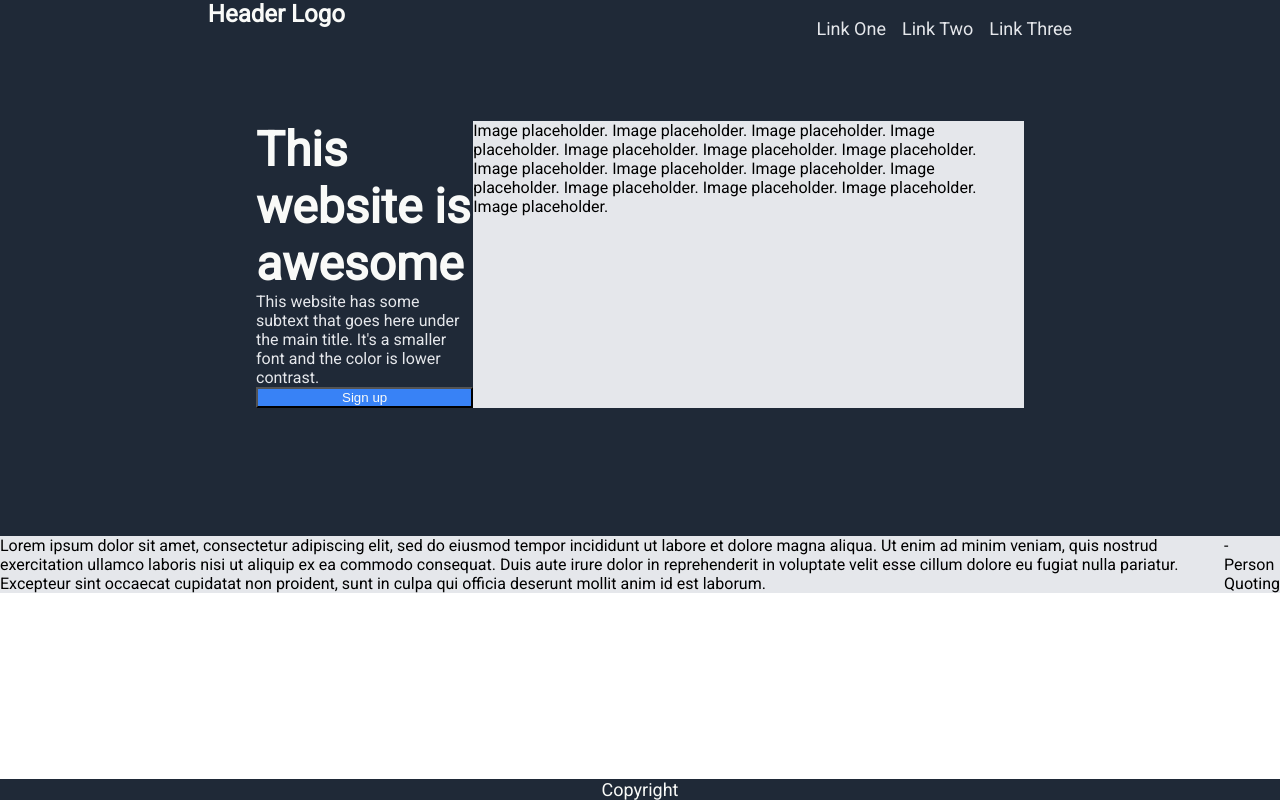
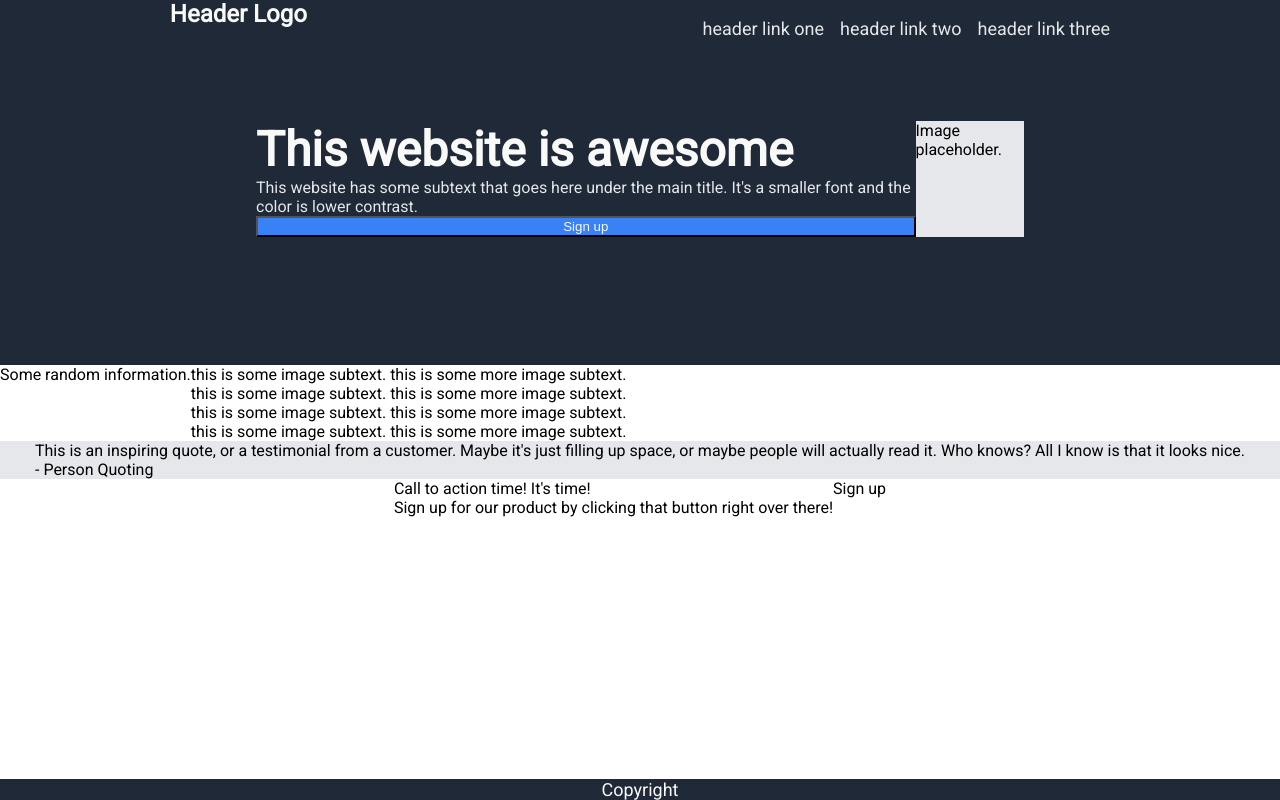
Before and after one commit to jchantrell/landing-page, a plain HTML site: page index.html in a window 1280 px wide. Drawn offline with Linux system fonts and the light colour scheme.

Commit message:
Updated multiple sections

```diff
--- a/index.html
+++ b/index.html
@@ -14,9 +14,9 @@
         </div>
         <div class="header-links">
             <ul>
-                <li>Link One</li>
-                <li>Link Two</li>
-                <li>Link Three</li>
+                <li>header link one</li>
+                <li>header link two</li>
+                <li>header link three</li>
             </ul>
         </div>
     </div>
@@ -35,27 +35,64 @@
             </button>
         </div>
         <div class="section-one-image">
-            Image placeholder.  Image placeholder.  Image placeholder.  Image placeholder.  Image placeholder.  Image placeholder.  Image placeholder.  Image placeholder.  Image placeholder.  Image placeholder.  Image placeholder.  Image placeholder.  Image placeholder.  Image placeholder.  Image placeholder.
+            Image placeholder.
         </div>
         </div>
     </div>
     <div class="section-two">
         <div class="section-two-title">
+            Some random information.
         </div>
         <div class="section-two-image-container">
+        <div class="section-two-group">
+            <div class="section-two-image"></div>
+            <div class="section-two-text">
+                this is some image subtext. this is some more image subtext.
+            </div>
+        </div>
+        <div class="section-two-group">
+            <div class="section-two-image"></div>
+            <div class="section-two-text">
+                this is some image subtext. this is some more image subtext.
+            </div>
+        </div>
+        <div class="section-two-group">
+            <div class="section-two-image"></div>
+            <div class="section-two-text">
+                this is some image subtext. this is some more image subtext.
+            </div>
+        </div>
+        <div class="section-two-group">
+            <div class="section-two-image"></div>
+            <div class="section-two-text">
+                this is some image subtext. this is some more image subtext.
+            </div>
+        </div>
         </div>
     </div>
     <div class="section-three">
+        <div class="section-three-container">
         <div class="section-three-text">
-            Lorem ipsum dolor sit amet, consectetur adipiscing elit, sed do eiusmod tempor incididunt ut labore et dolore magna aliqua. Ut enim ad minim veniam, quis nostrud exercitation ullamco laboris nisi ut aliquip ex ea commodo consequat. Duis aute irure dolor in reprehenderit in voluptate velit esse cillum dolore eu fugiat nulla pariatur. Excepteur sint occaecat cupidatat non proident, sunt in culpa qui officia deserunt mollit anim id est laborum.
+            This is an inspiring quote, or a testimonial from a customer. Maybe it's just filling up space, or maybe people will actually read it. Who knows? All I know is that it looks nice.
         </div>
         <div class="section-three-quote">
             - Person Quoting
         </div>
     </div>
+    </div>
     <div class="section-four">
         <div class="section-four-signup">
-
+        <div>
+            <div class="section-four-title">
+                Call to action time! It's time!
+            </div>
+            <div class="section-four-blurb">
+                Sign up for our product by clicking that button right over there!
+            </div>
+        </div>
+        <div class="section-four-signup-button">
+            Sign up
+        </div>
         </div>
     </div>
     </div>
```
